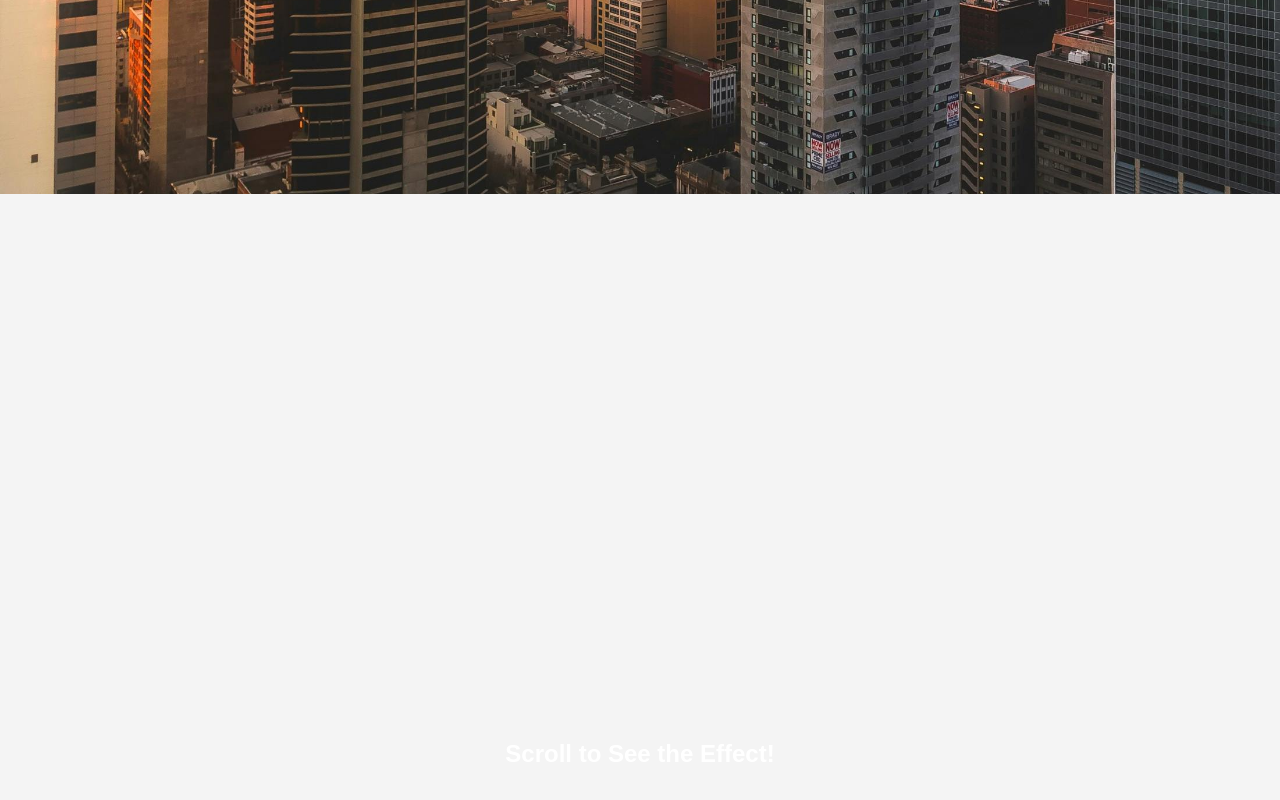
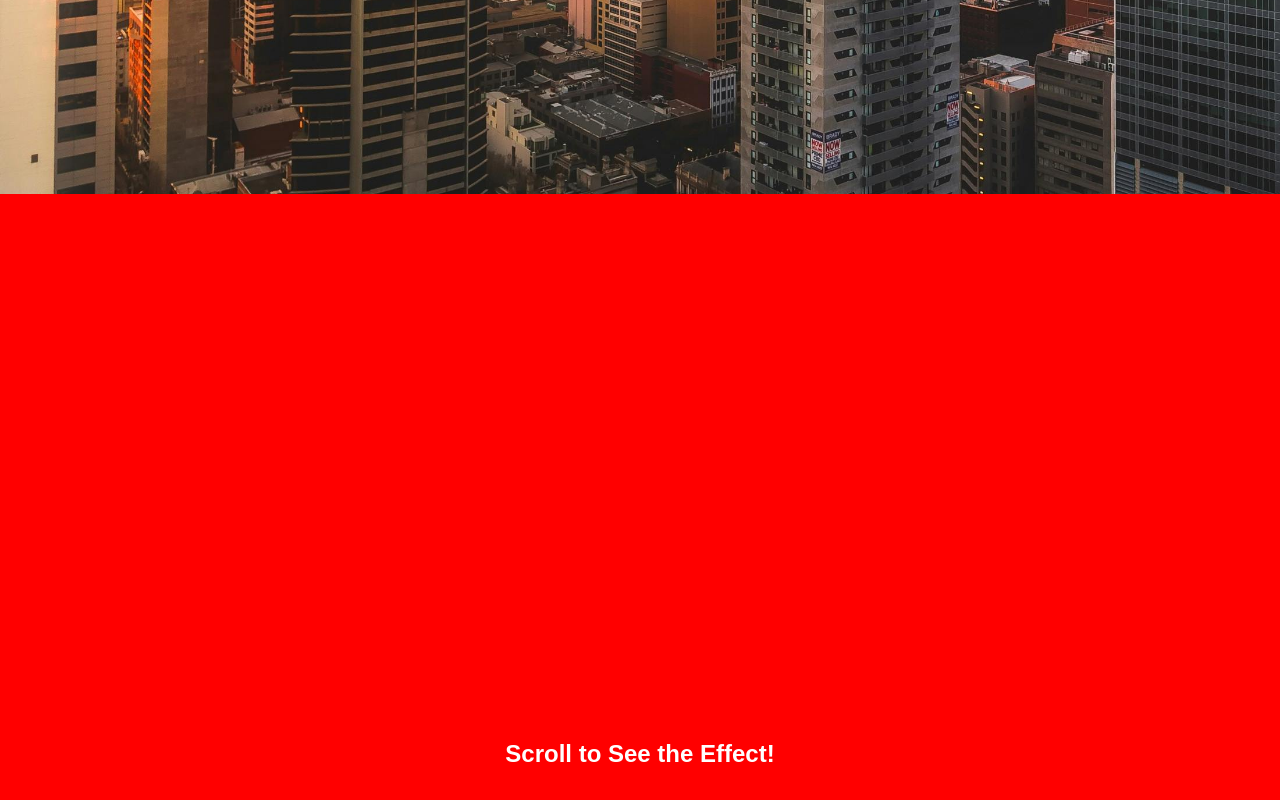
Before and after one commit to jayrodgalaus/dolmarsite, a website: page dist/index.html in a window 1280 px wide. Shown: the part 606-1406 px from the top of the page. Drawn offline with nearby package versions, Linux system fonts and the light colour scheme.

Commit message:
Update index.html

```diff
--- a/dist/index.html
+++ b/dist/index.html
@@ -48,7 +48,7 @@
     <section id="section1">
         <h1 style="color: white; text-align: center; padding-top: 40vh;">Parallax Background</h1>
     </section>
-    <section style="height: 100vh; background-color: #f4f4f4;" class="fade-in">
+    <section style="height: 100vh; background-color: red;" class="fade-in">
         <h2 style="text-align: center; padding-top: 40vh;">Scroll to See the Effect!</h2>
     </section>
 
@@ -59,10 +59,10 @@
     <script src="https://unpkg.com/scrollreveal"></script>
     <script>
         // Initialize Rellax
-        const rellax = new Rellax('.rellax', {
+        /* const rellax = new Rellax('.rellax', {
             speed: -2, // Adjust overall parallax speed
             center: true, // Align elements with the center of the viewport
-        });
+        }); */
         ScrollReveal().reveal('.fade-in', {
             duration: 1000, // Animation duration in milliseconds
             origin: 'bottom', // Starting position ('top', 'bottom', 'left', 'right')
```
